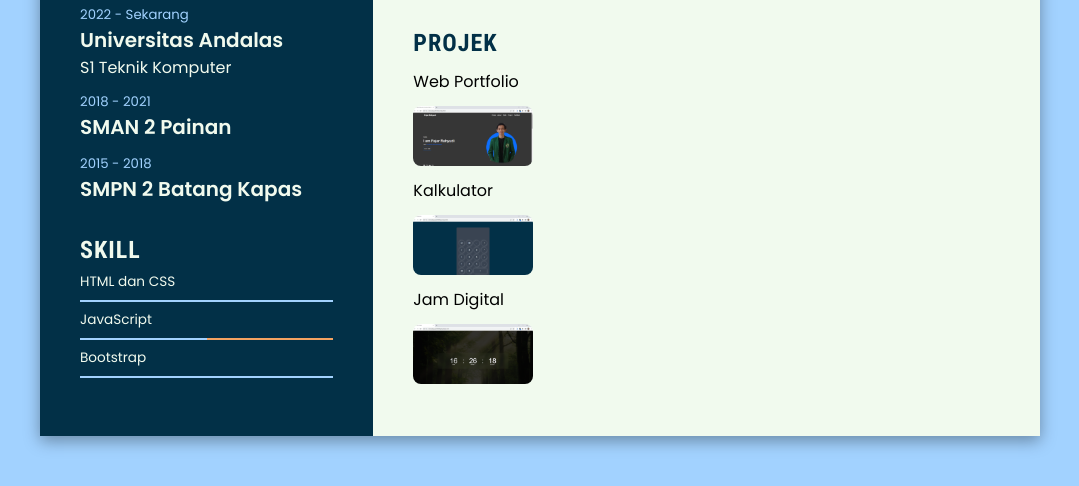
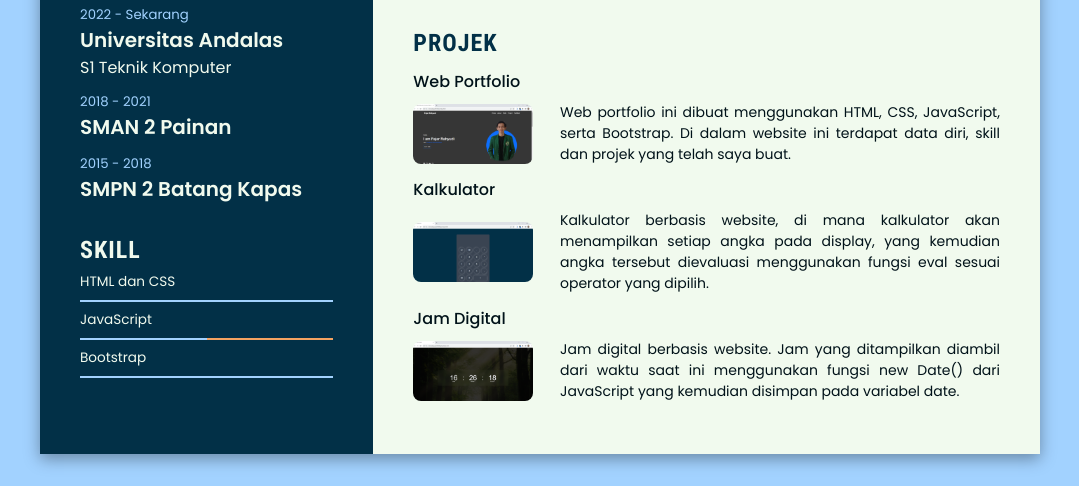
Before and after one commit to FajarRp11/Personal-Branding, a plain HTML site: page index.html in a window 1280 px wide. Shown: the part 646-1132 px from the top of the page, without its empty margins (100-1179 px from the left). Drawn offline with Linux system fonts and the light colour scheme.

Commit message:
Full code

```diff
--- a/index.html
+++ b/index.html
@@ -157,7 +157,13 @@
                 <div class="projekImg">
                   <img src="img/Web Portfolio.png" alt="Web Portfolio" />
                 </div>
-                <p class="projekTeks"></p>
+                <div class="projekTeks">
+                  <p>
+                    Web portfolio ini dibuat menggunakan HTML, CSS, JavaScript,
+                    serta Bootstrap. Di dalam website ini terdapat data diri,
+                    skill dan projek yang telah saya buat.
+                  </p>
+                </div>
               </div>
             </li>
             <li>
@@ -166,7 +172,14 @@
                 <div class="projekImg">
                   <img src="img/Kalkulator.png" alt="Kalkulator" />
                 </div>
-                <p class="projekTeks"></p>
+                <div class="projekTeks">
+                  <p>
+                    Kalkulator berbasis website, di mana kalkulator akan
+                    menampilkan setiap angka pada display, yang kemudian angka
+                    tersebut dievaluasi menggunakan fungsi eval sesuai operator
+                    yang dipilih.
+                  </p>
+                </div>
               </div>
             </li>
             <li>
@@ -175,7 +188,13 @@
                 <div class="projekImg">
                   <img src="img/Jam digital.png" alt="Jam digital" />
                 </div>
-                <p class="projekTeks"></p>
+                <div class="projekTeks">
+                  <p>
+                    Jam digital berbasis website. Jam yang ditampilkan diambil
+                    dari waktu saat ini menggunakan fungsi new Date() dari
+                    JavaScript yang kemudian disimpan pada variabel date.
+                  </p>
+                </div>
               </div>
             </li>
           </ul>
--- a/style/style.css
+++ b/style/style.css
@@ -203,12 +203,15 @@ body {
 
 .projek ul li h5 {
   font-size: 1rem;
-  margin-bottom: 0.75rem;
+  margin-bottom: 0.5rem;
+  color: var(--dark-color);
+  font-weight: 500;
 }
 
 .projek .projekDescription {
   display: flex;
   align-items: center;
+  justify-content: space-between;
 }
 
 .projek .projekDescription .projekImg {
@@ -216,9 +219,21 @@ body {
   height: 60px;
   overflow: hidden;
   border-radius: 0.5rem;
+  /* margin-right: 0.75rem; */
 }
 
 .projek .projekDescription .projekImg img {
   width: 100%;
   object-fit: center;
 }
+
+.projek .projekTeks {
+  width: 75%;
+}
+
+.projek .projekTeks p {
+  font-size: 0.875rem;
+  color: var(--dark-color);
+  font-weight: 400;
+  text-align: justify;
+}
```
